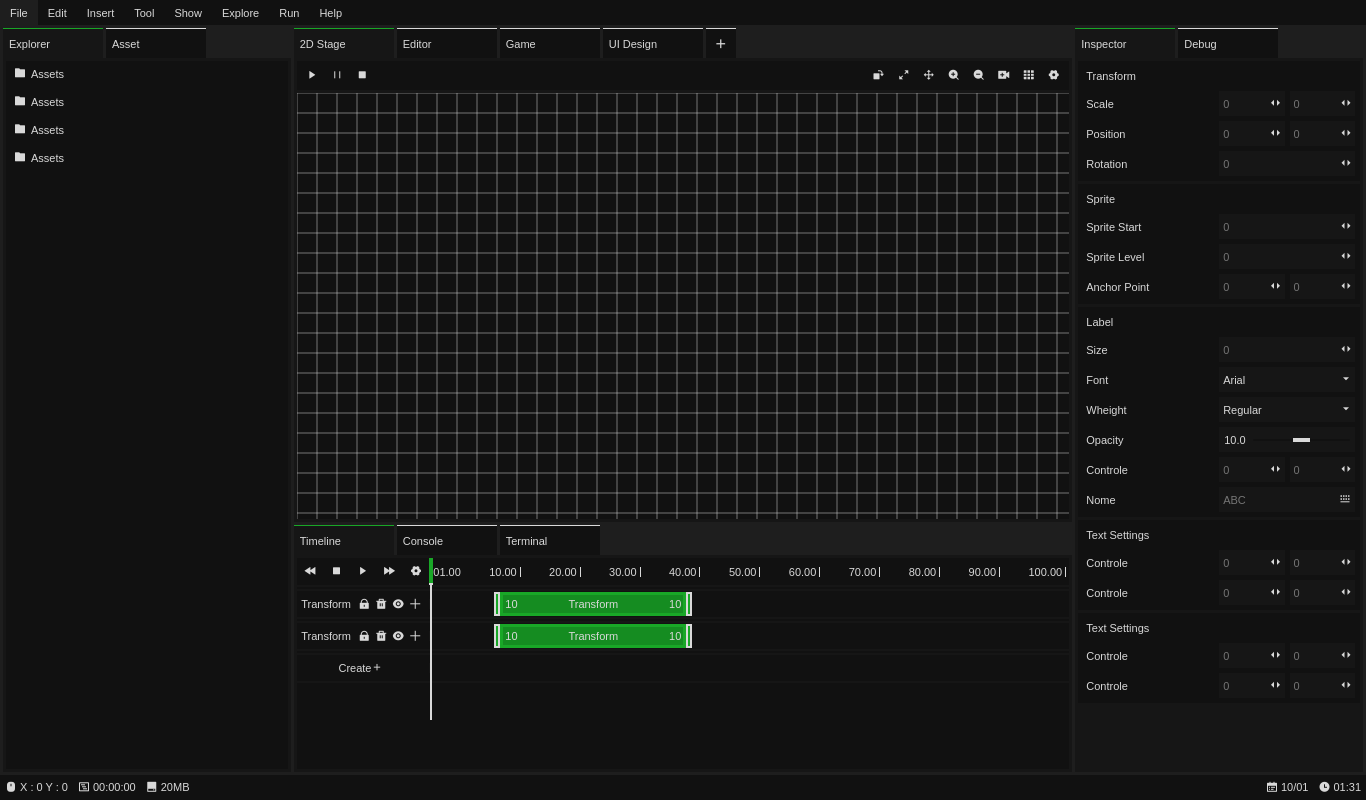
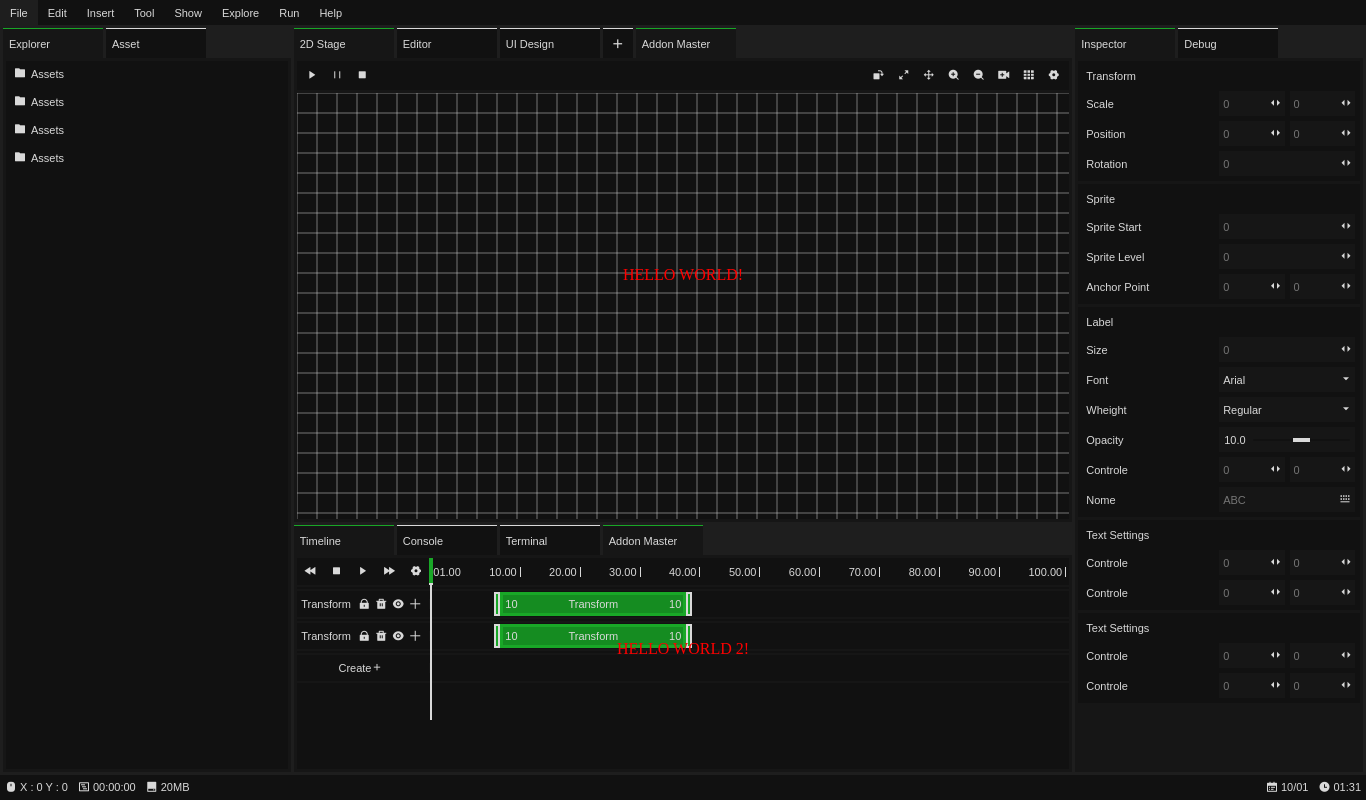
Before and after one commit to Bio-Bit-Games-ltd/rocon-studio, an Electron app: page app/app.html in a window 1366 px wide. Drawn offline with nearby package versions, Linux system fonts and the light colour scheme.

Commit message:
update tab manage added

```diff
--- a/app/app.html
+++ b/app/app.html
@@ -17,6 +17,9 @@
 <body>
 
     <!-- NON-RENDERABLE AREA -->
+
+    <div style="display: none;" id="divtest">HELLO WORLD!</div>
+    <div style="display: none;" id="divtest2">HELLO WORLD 2!</div>
 
     <!-- WINDOW MENU -->
 
@@ -467,7 +470,7 @@
 
             <div id="ui-left-container" class="tab-container">
                 <div class="ui-tab-container">
-                    <div class="ui-tab-row">
+                    <div id="ui-left-container-tab-row" class="ui-tab-row">
                         <button class="tab-button">Explorer</button>
                         <button class="tab-button">Asset</button>
                     </div>
@@ -537,10 +540,9 @@
 
                 <div id="ui-top-container" class="tab-container">
                     <div class="ui-tab-container">
-                        <div class="ui-tab-row">
+                        <div id="ui-top-container-tab-row" class="ui-tab-row">
                             <button class="tab-button tab-b-button">2D Stage</button>
                             <button class="tab-button tab-b-button">Editor</button>
-                            <button class="tab-button tab-b-button">Game</button>
                             <button class="tab-button tab-b-button">UI Design</button>
                             <button class="add-tab-button"><i class="ri-add-fill"></i></button>
                         </div>
@@ -589,7 +591,7 @@
 
                 <div id="ui-bottom-container" class="tab-container">
                     <div class="ui-tab-container">
-                        <div class="ui-tab-row">
+                        <div id="ui-bottom-container-tab-row" class="ui-tab-row">
                             <button id="timeline-tab-button" class="tab-button tab-c-button">Timeline</button>
                             <button id="console-tab-button" class="tab-button tab-c-button">Console</button>
                             <button id="terminal-tab-button" class="tab-button tab-c-button">Terminal</button>
@@ -732,7 +734,7 @@
 
             <div id="ui-right-container" class="tab-container">
                 <div class="ui-tab-container">
-                    <div class="ui-tab-row">
+                    <div id="ui-right-container-tab-row" class="ui-tab-row">
                         <button class="tab-button">Inspector</button>
                         <button class="tab-button">Debug</button>
                     </div>
--- a/app/app.js
+++ b/app/app.js
@@ -24,6 +24,33 @@ import { inspector } from "../modules/inspector/inspector.js";
 import { shild } from "../modules/shild/shild.js";
 import { presetHighlight } from "../modules/preset-highlight/preset-highlight.js";
 import { windowMenu } from "../modules/menu-window/window-menu.js";
+import { tabManage } from "../modules/tab-manage/tab-manage.js";
+
+const divTest = getUi("divtest");
+divTest.style.color = "red";
+divTest.style.zIndex = "40000";
+
+const divTest2 = getUi("divtest2");
+divTest2.style.color = "red";
+divTest2.style.zIndex = "40000";
+
+const uitabs = [
+    {
+        name: "Addon Master",
+        content: divTest,
+        ID: "TABTL",
+        location: "top"
+    },
+    {
+        name: "Addon Master",
+        content: divTest2,
+        ID: "TABTgL",
+        location: "bottom"
+    }
+];
+
+// Chama a função tabManage com a lista de abas
+tabManage(uitabs);
 
 // WINDOWS :
 
--- /dev/null
+++ b/modules/tab-manage/tab-manage.js
@@ -0,0 +1,92 @@
+import { getUi } from "../get-ui/get-ui.js";
+import { console } from "../console/console.js";
+
+const uiLeftContainerTabRow = getUi("ui-left-container-tab-row");
+const uiTopContainerTabRow = getUi("ui-top-container-tab-row");
+const uiBottomContainerTabRow = getUi("ui-bottom-container-tab-row");
+const uiRightContainerTabRow = getUi("ui-right-container-tab-row");
+
+const uiLeftContainer = getUi("ui-left-container");
+const uiTopContainer = getUi("ui-top-container");
+const uiBottomContainer = getUi("ui-bottom-container");
+const uiRightContainer = getUi("ui-right-container");
+
+const tabContentsByLocation = {
+    left: [],
+    top: [],
+    bottom: [],
+    right: []
+};
+
+const tabButtonsByLocation = {
+    left: [],
+    top: [],
+    bottom: [],
+    right: []
+};
+
+export function tabManage(tabList) {
+    tabList.forEach(tab => {
+        const tabButton = document.createElement("button");
+        tabButton.classList.add("tab-button");
+        tabButton.textContent = tab.name;
+
+        const tabLocation = tab.location;
+        const tabContent = tab.content;
+
+        tabContent.style.display = "none";
+
+        tabButton.addEventListener("click", function() {
+            tabContentsByLocation[tabLocation].forEach(content => {
+                content.style.display = "none";
+            });
+
+            tabContent.style.display = "flex";
+
+            tabButtonsByLocation[tabLocation].forEach(button => {
+                button.classList.remove("active-tab");
+            });
+
+            tabButton.classList.add("active-tab");
+        });
+
+        if (["left", "right", "bottom", "top"].indexOf(tabLocation) === -1) {
+            console(`LAYOUT_INSERT_TAB_ERROR: in tab '${tab.name}', error to insert the tab in the layout. You need to follow the 'location' specifications!`, "error");
+            return;
+        }
+
+        switch(tabLocation){
+            case "left":
+                uiLeftContainerTabRow.appendChild(tabButton);
+                uiLeftContainer.appendChild(tabContent);
+                tabButtonsByLocation.left.push(tabButton);
+                tabContentsByLocation.left.push(tabContent);
+                break;
+            case "top":
+                uiTopContainerTabRow.appendChild(tabButton);
+                uiTopContainer.appendChild(tabContent);
+                tabButtonsByLocation.top.push(tabButton);
+                tabContentsByLocation.top.push(tabContent);
+                break;
+            case "bottom":
+                uiBottomContainerTabRow.appendChild(tabButton);
+                uiBottomContainer.appendChild(tabContent);
+                tabButtonsByLocation.bottom.push(tabButton);
+                tabContentsByLocation.bottom.push(tabContent);
+                break;
+            case "right":
+                uiRightContainerTabRow.appendChild(tabButton);
+                uiRightContainer.appendChild(tabContent);
+                tabButtonsByLocation.right.push(tabButton);
+                tabContentsByLocation.right.push(tabContent);
+                break;
+        }
+    });
+
+    Object.keys(tabContentsByLocation).forEach(layout => {
+        if (tabContentsByLocation[layout].length > 0) {
+            tabContentsByLocation[layout][0].style.display = "flex";
+            tabButtonsByLocation[layout][0].classList.add("active-tab");
+        }
+    });
+}
--- a/scss/modules/tab.scss
+++ b/scss/modules/tab.scss
@@ -82,6 +82,11 @@ $tab-row-heihgt: 30px;
     }
 }
 
+.active-tab{
+    border-top-color: $primary-color;
+    background: $tertiary-color;
+}
+
 // ADD TAB BUTTON :
 
 .add-tab-button{
```
Also changed, not shown: css/global.css, 1 other file.
